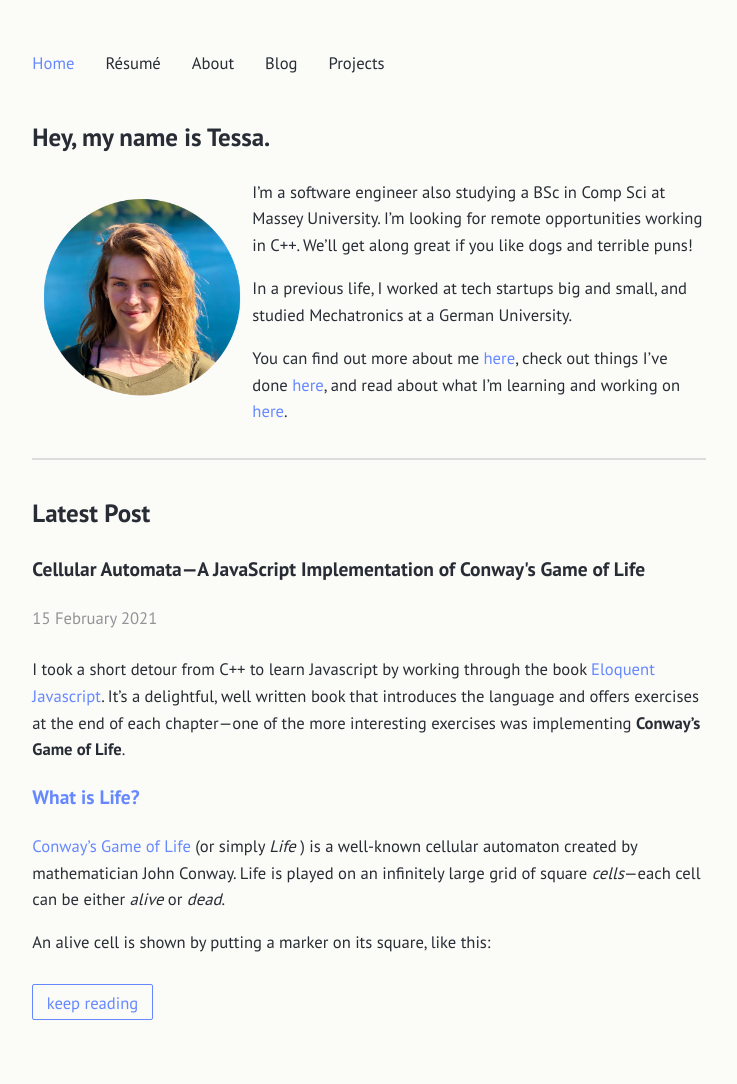
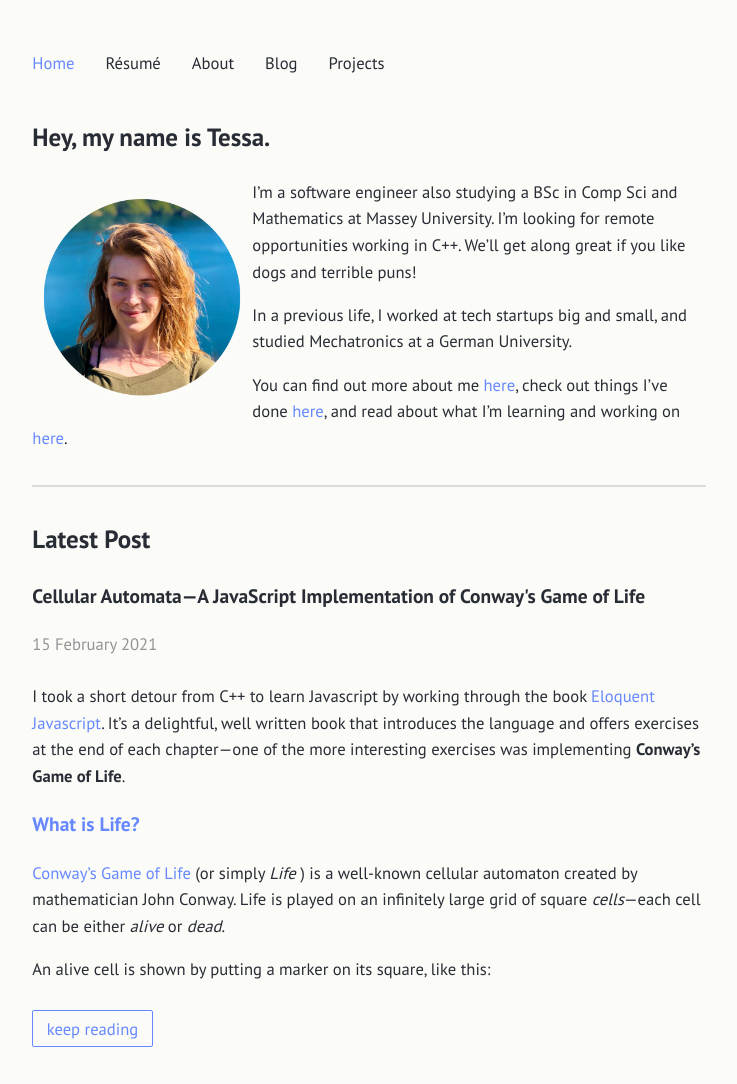
Before and after one commit to tessapower/tessapower.github.io, a Jekyll site: the page built from src/index.md, in a window 1280 px wide. Shown: the whole page, without its empty margins (271-1008 px from the left). Built offline with Jekyll 4.4.1, drawn with Linux system fonts in a browser that asks for light colours; before the commit the page ends 1058 px from its top, so only the background shows below that.

Commit message:
Update blurb for final final time

```diff
--- a/src/index.md
+++ b/src/index.md
@@ -5,7 +5,7 @@ title: Home
 
 ## Hey, my name is Tessa.
 
-<img alt="Me!" src="/assets/profile-photo.png" width="200" style="float:left;vertical-align:middle;margin:20px 10px"/> I'm a software engineer also studying a BSc in Comp Sci at Massey University. I'm looking for remote opportunities working in C++. We'll get along great if you like dogs and terrible puns!
+<img alt="Me!" src="/assets/profile-photo.png" width="200" style="float:left;vertical-align:middle;margin:20px 10px"/> I'm a software engineer also studying a BSc in Comp Sci and Mathematics at Massey University. I'm looking for remote opportunities working in C++. We'll get along great if you like dogs and terrible puns!
 
 In a previous life, I worked at tech startups big and small, and studied Mechatronics at a German University.
 
```
Also changed, not shown: src/about.md (+1 -1 lines).
